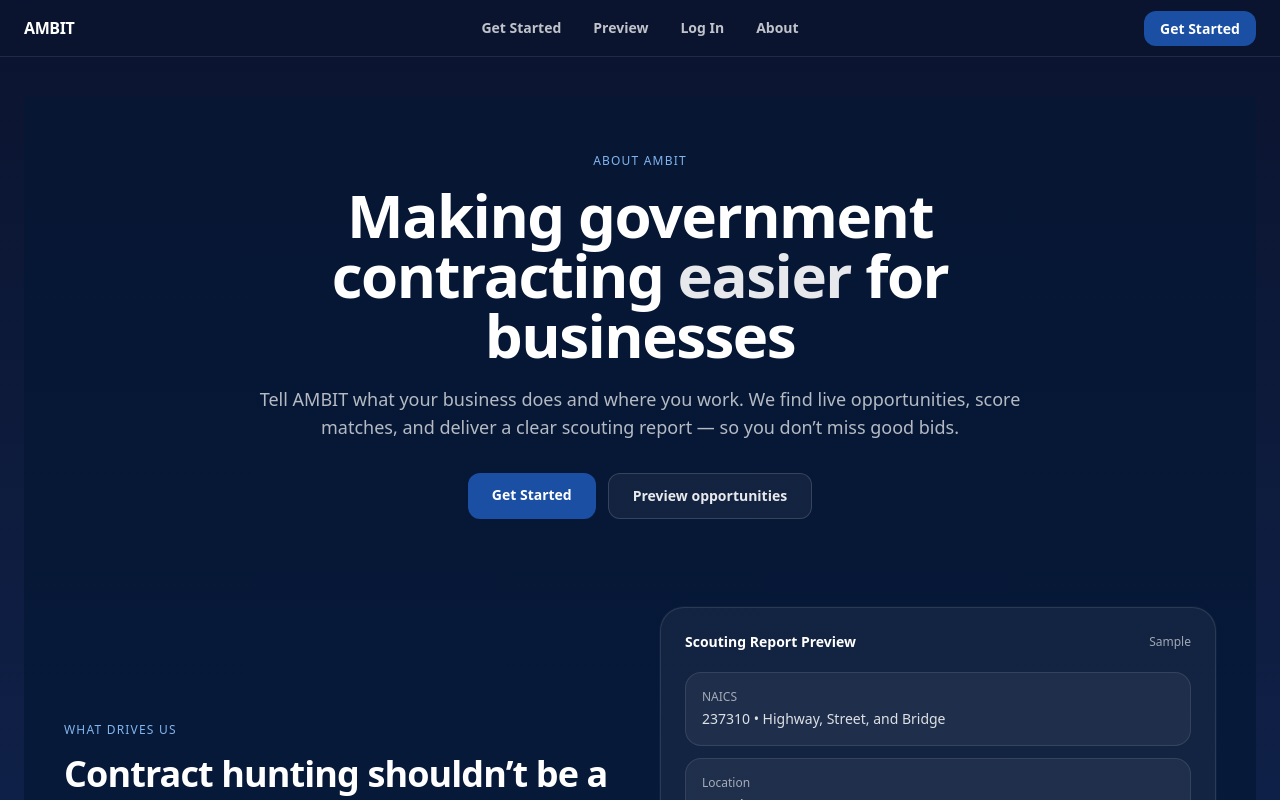
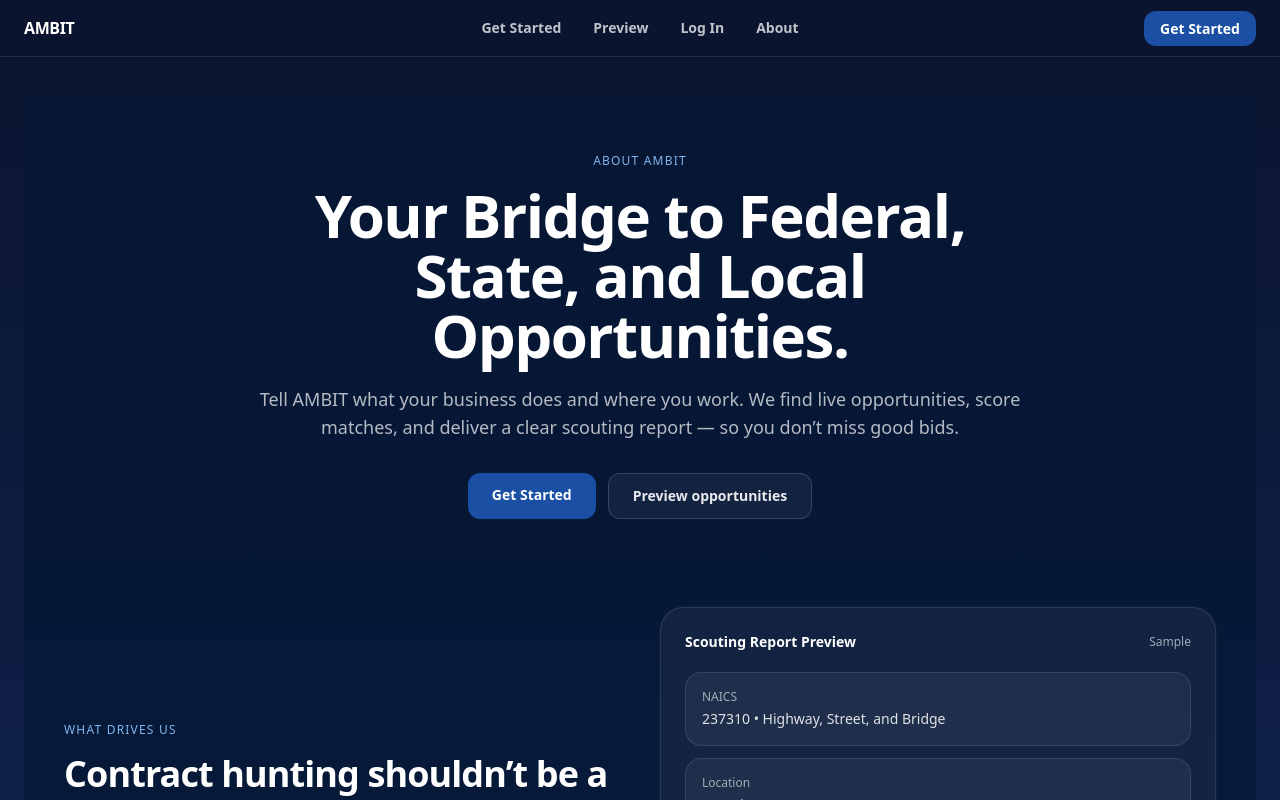
Before and after one commit to seansevrix/ambit, a Next.js app: page /about in a window 1280 px wide. Shown: the top 800 px of the page. Built offline with nearby package versions, Linux system fonts and the light colour scheme.

Commit message:
Update About headline

```diff
--- a/app/about/page.tsx
+++ b/app/about/page.tsx
@@ -22,8 +22,7 @@
             </div>
 
             <h1 className="mt-4 text-4xl md:text-6xl font-semibold tracking-tight">
-              Making government contracting
-              <span className="text-white/90"> easier</span> for businesses
+              Your Bridge to Federal, State, and Local Opportunities.
             </h1>
 
             <p className="mt-5 text-base md:text-lg text-white/70">
```
